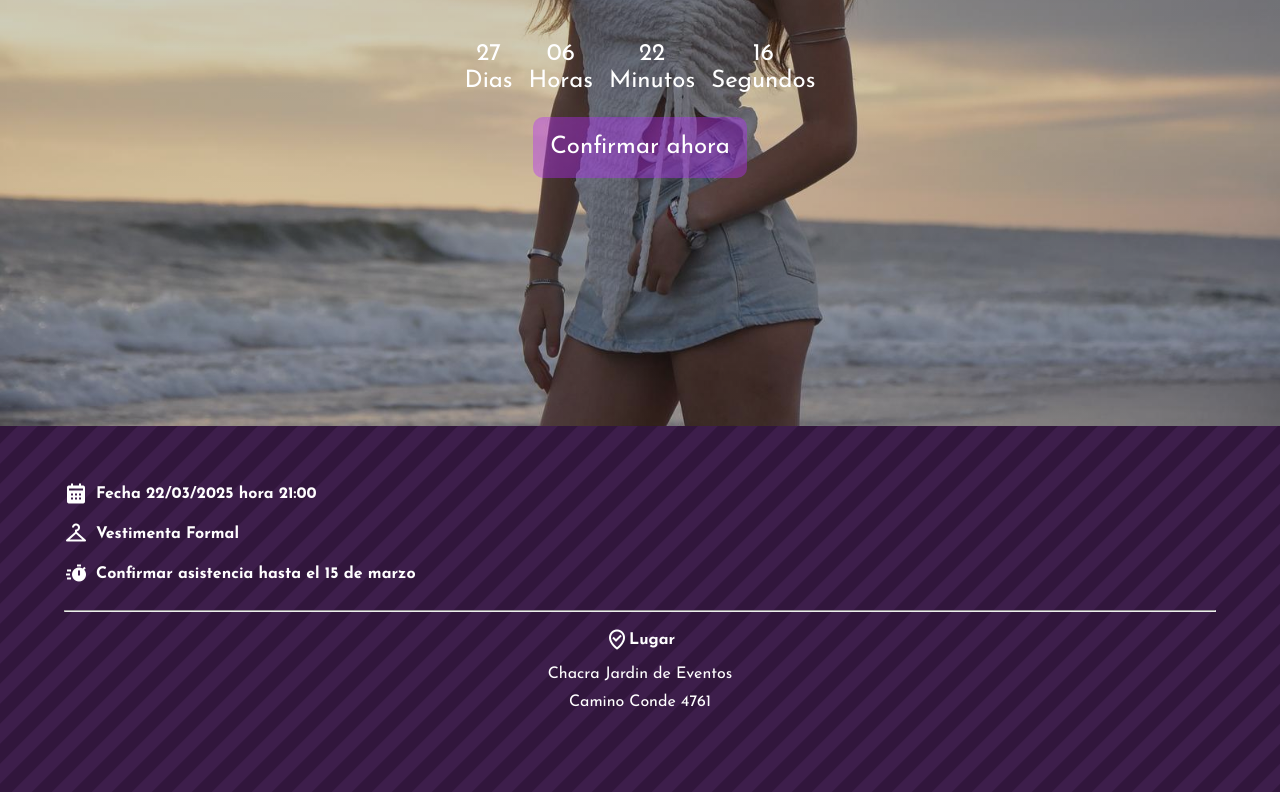
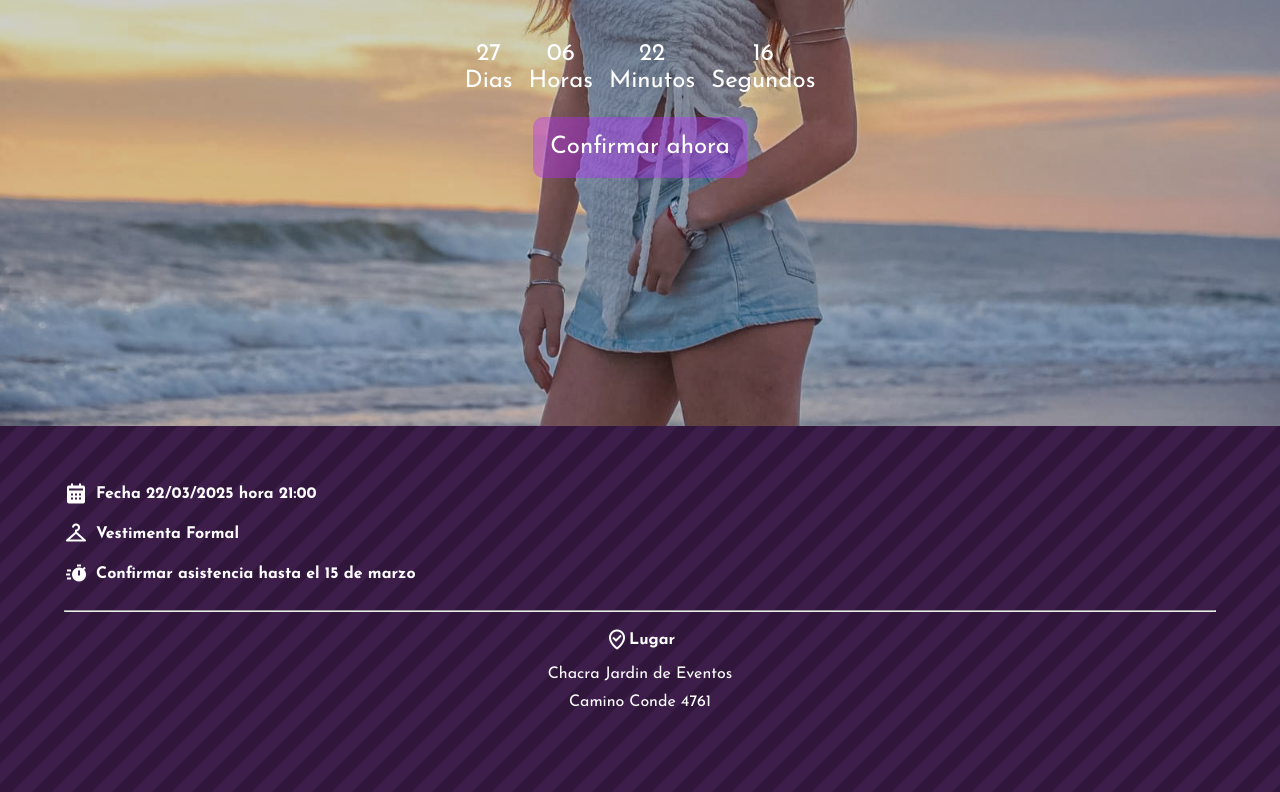
Before and after one commit to NatanaelLeites/invitacion, a website: page index.html in a window 1280 px wide. Shown: the part 374-1166 px from the top of the page. Drawn offline with nearby package versions, Linux system fonts and the light colour scheme; grey boxes are pictures that could not be loaded; a web font is replaced by a local one.

Commit message:
cambio de fotos, edicion Sofia

```diff
--- a/scss/hero.scss
+++ b/scss/hero.scss
@@ -7,7 +7,7 @@
     justify-content: center;
     align-items: center;
     background-image: linear-gradient(to bottom, #00000044, #0000001e),
-        url("../img/fondo1.jpeg");
+        url("../img/fondo-editada-locaSofi.jpeg");
     background-position: center;
     background-repeat: no-repeat;
     background-size: cover;
```
Also changed, not shown: css/estilos.css.
